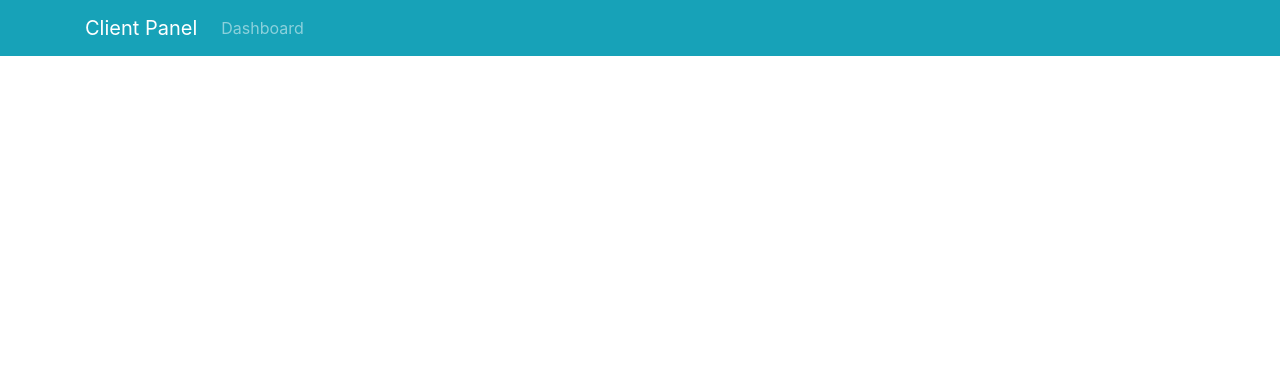
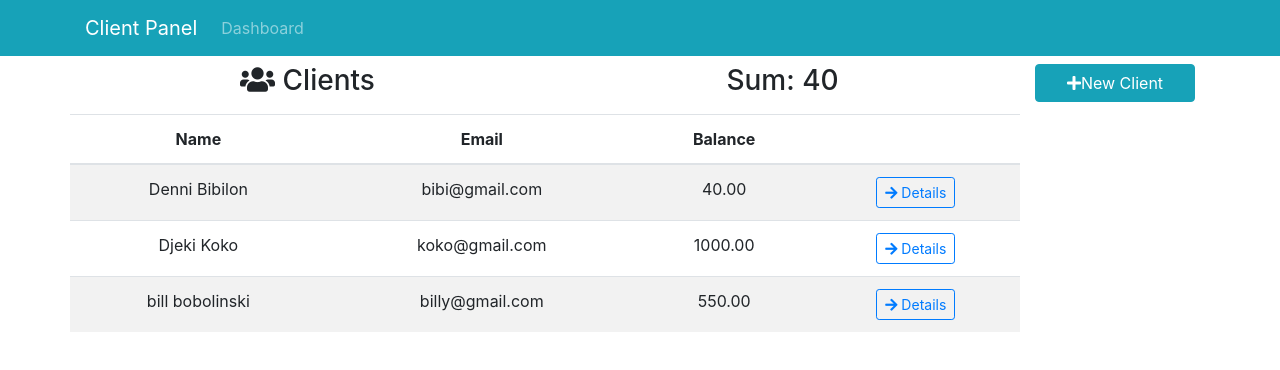
Before and after one commit to mrSerhi/client-panel, a React (Create React App) app: page / in a window 1280 px wide. Shown: the top 370 px of the page. Built offline with nearby package versions, Linux system fonts and the light colour scheme.

Commit message:
the dashbord component containe inself are clients(at now it is static bolerplate) and button for add the new client

```diff
--- a/src/App.js
+++ b/src/App.js
@@ -4,6 +4,7 @@ import "./App.css";
 import { BrowserRouter as Router, Switch, Route } from "react-router-dom";
 // Components
 import AppNavbar from "./components/layout/AppNavbar";
+import Dashboard from "./components/layout/Dashboard";
 
 class App extends Component {
   render() {
@@ -11,6 +12,11 @@ class App extends Component {
       <Router>
         <div className="App">
           <AppNavbar />
+          <div className="container">
+            <Switch>
+              <Route exact path="/" component={Dashboard} />
+            </Switch>
+          </div>
         </div>
       </Router>
     );
--- a/src/components/clients/Clients.js
+++ b/src/components/clients/Clients.js
@@ -0,0 +1,86 @@
+import React, { Component } from "react";
+import { Link } from "react-router-dom";
+
+class Clients extends Component {
+  state = {
+    clients: [
+      {
+        id: 232323,
+        firstName: "Denni",
+        lastName: "Bibilon",
+        email: "bibi@gmail.com",
+        phone: "333-444-1",
+        balance: 40
+      },
+      {
+        id: 5555555,
+        firstName: "Djeki",
+        lastName: "Koko",
+        email: "koko@gmail.com",
+        phone: "696969-6969",
+        balance: 1000
+      },
+      {
+        id: 121231131,
+        firstName: "bill",
+        lastName: "bobolinski",
+        email: "billy@gmail.com",
+        phone: "123456789-444-1",
+        balance: 550
+      }
+    ]
+  };
+  render() {
+    const { clients } = this.state;
+    if (clients) {
+      return (
+        <div className="row">
+          <div className="col-sm-6">
+            <h3>
+              <i className="fas fa-users" /> Clients
+            </h3>
+          </div>
+          <div className="col-sm-6">
+            <h3>Sum: 40</h3>
+          </div>
+          <table className="table table-striped mt-2">
+            <thead className="thead-inverse">
+              <tr>
+                <th>Name</th>
+                <th>Email</th>
+                <th>Balance</th>
+                <th />
+              </tr>
+            </thead>
+            <tbody>
+              {clients.map(client => {
+                const { id, firstName, lastName, email, balance } = client;
+                return (
+                  <tr key={id}>
+                    <td>
+                      {firstName} {lastName}
+                    </td>
+                    <td>{email}</td>
+                    <td>{parseFloat(balance).toFixed(2)}</td>
+                    <td>
+                      <Link
+                        to={`/client/${id}`}
+                        className="btn btn-outline-primary btn-sm"
+                      >
+                        <i className="fas fa-arrow-right" /> Details
+                      </Link>
+                    </td>
+                  </tr>
+                );
+              })}
+            </tbody>
+          </table>
+        </div>
+      );
+    } else {
+      return <p className="lead">Loading...</p>;
+    }
+  }
+}
+
+export default Clients;
--- a/src/components/layout/Dashboard.js
+++ b/src/components/layout/Dashboard.js
@@ -0,0 +1,20 @@
+import React from "react";
+
+// components
+import Clients from "../clients/Clients";
+import Sidebar from "./Sidebar";
+
+const Dashboard = () => {
+  return (
+    <div className="row">
+      <div className="col-sm-10">
+        <Clients />
+      </div>
+      <div className="col-sm-2">
+        <Sidebar />
+      </div>
+    </div>
+  );
+};
+
+export default Dashboard;
--- a/src/components/layout/Sidebar.js
+++ b/src/components/layout/Sidebar.js
@@ -0,0 +1,12 @@
+import React from "react";
+import { Link } from "react-router-dom";
+
+const Sidebar = () => {
+  return (
+    <Link to="/clients/add" className="btn btn-info btn-block">
+      <i className="fas fa fa-plus" />New Client
+    </Link>
+  );
+};
+
+export default Sidebar;
```
